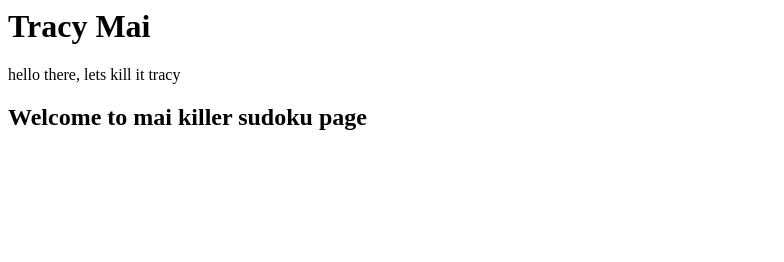
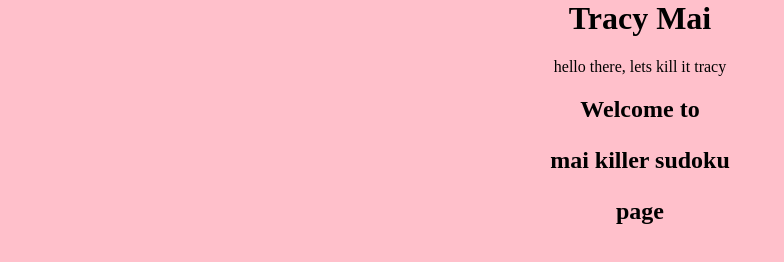
Before and after one commit to tracyymaii/mai-site, a plain HTML site: page index.html in a window 1280 px wide. Shown: the whole page, without its empty margins (0-784 px from the left). Drawn offline with Linux system fonts and the light colour scheme.

Commit message:
changeBold

```diff
--- a/index.html
+++ b/index.html
@@ -3,10 +3,11 @@
     <meta charset="UTF-8">
     <meta name="viewport" content="width=device-width, initial-scale=1.0">
     <title>Document</title>
+    <link rel ="stylesheet" href ="style.css">
 </head>
 <body>
     <h1>Tracy Mai </h1>
     <p>hello there, lets kill it tracy</p>
-    <h2> Welcome to <strong> mai killer sudoku</strong> page</h2>
+    <h2> Welcome to <p></p><strong> mai killer sudoku </strong></p> page</h2>
 </body>
 </html>
```
